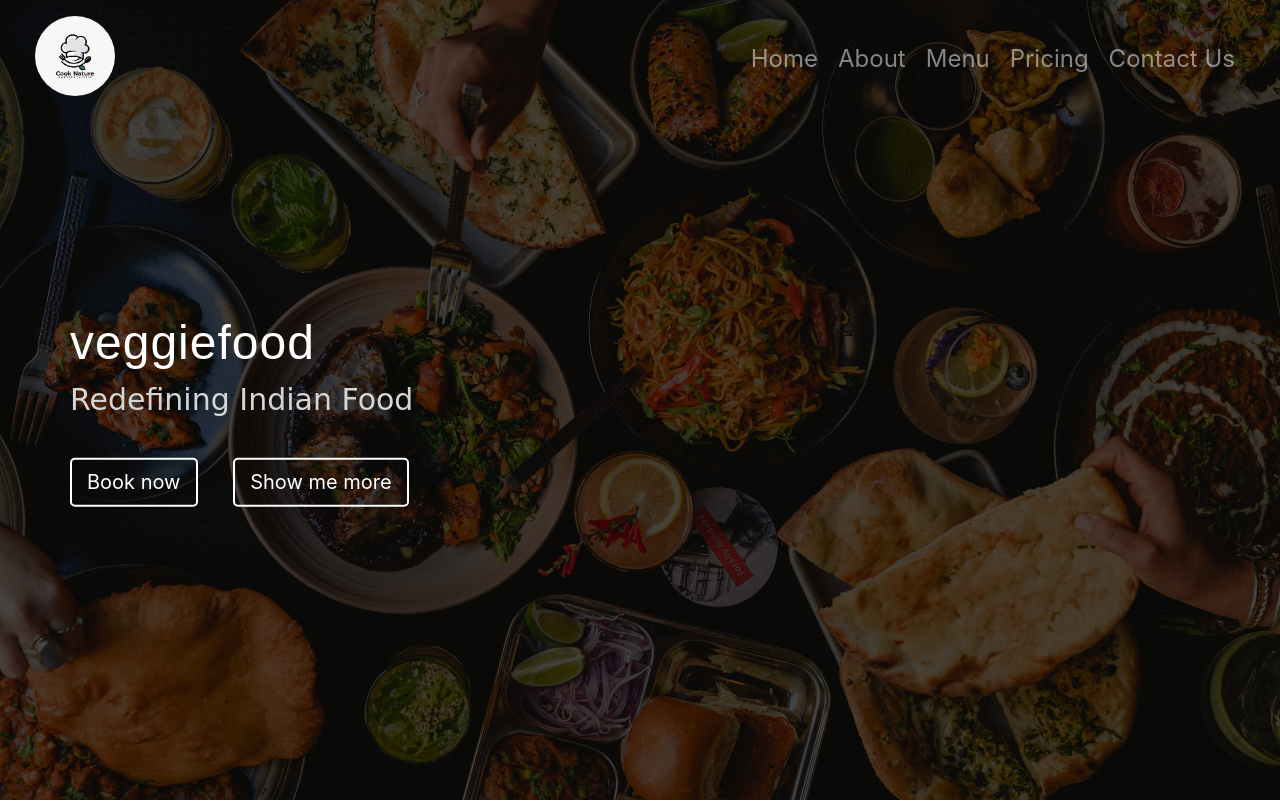
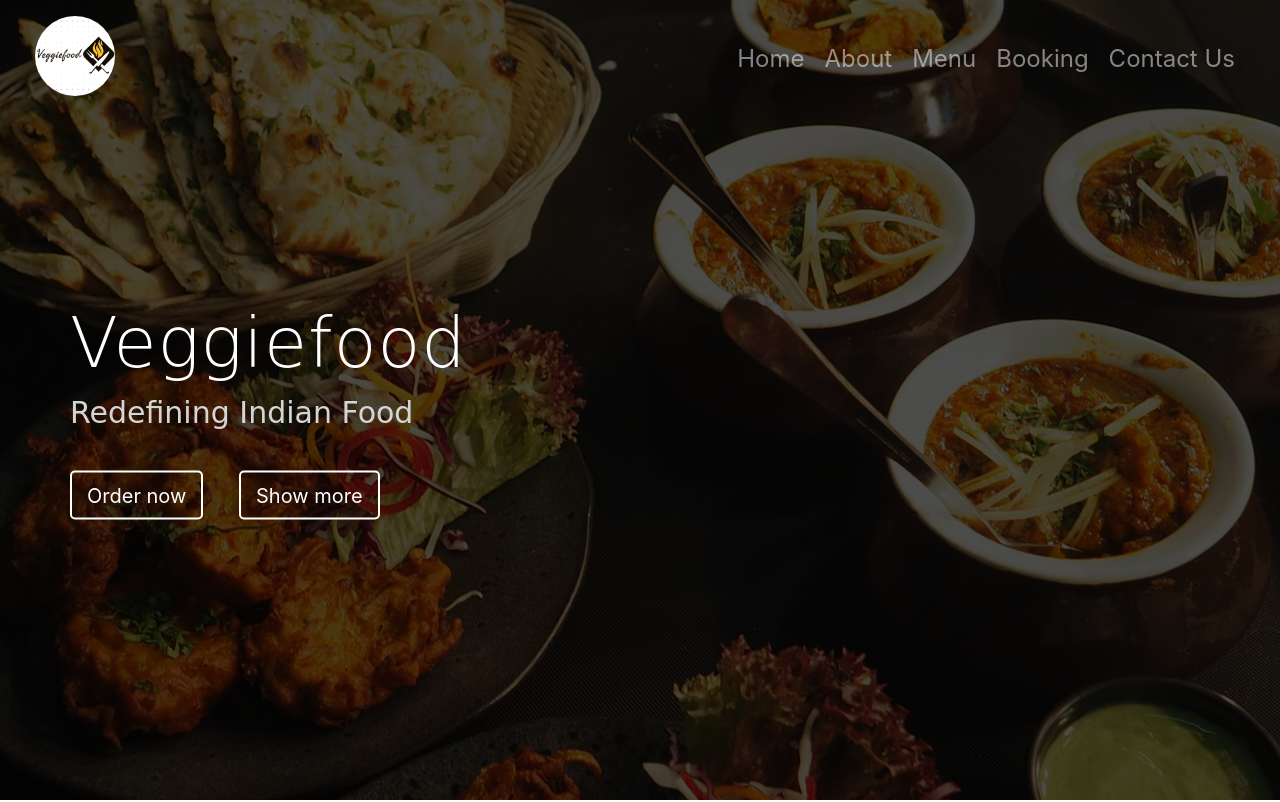
Before and after one commit to omjain2001/Restaurant-website, a plain HTML site: page home.html in a window 1280 px wide. Shown: the top 802 px of the page. Drawn offline with nearby package versions, Linux system fonts and the light colour scheme; files whose address does not match are found by name; a web font is replaced by a local one.

Commit message:
Add files via upload

```diff
--- a/css/style.css
+++ b/css/style.css
@@ -26,7 +26,7 @@
 }
 
 header{
-    background-image: linear-gradient(rgba(0, 0, 0, 0.7),rgba(0, 0, 0, 0.7)),url(img/foodcover.jpg);
+    background-image: linear-gradient(rgba(0, 0, 0, 0.7),rgba(0, 0, 0, 0.7)),url(img/foodcover2.jpg);
     background-size: cover;
     background-attachment:fixed;
     background-position: center;
@@ -37,10 +37,9 @@
 
 h1{
 
-    font-size: 240%;
+    font-size: 260%;
     letter-spacing: 1px;
     word-spacing: 10px;
-
     font-weight: 300;
     color: rgb(255, 255, 255);
 
@@ -457,13 +456,12 @@
 
 .heading{
     margin-top: 20px;
-    font-size: 240%;
+    font-size: 350%;
     letter-spacing: 1px;
     word-spacing: 10px;
-
     font-weight: 300;
     color: rgb(255, 255, 255);
-    font-family: "Sofia", sans-serif;
+    font-family: 'Seaweed Script', cursive;
 }
 
 
@@ -473,7 +471,7 @@
 
 #tagline{
     color:#d4d6d6;
-    font-family: 'Ephesis', cursive;
+    font-family:cursive;
     margin-bottom: 40px;
 }
 
@@ -481,7 +479,3 @@
 .nav-link{
     font-size: 120%;
 }
-
-.send{
-
-}
--- a/home.html
+++ b/home.html
@@ -10,6 +10,7 @@
     <link rel="preconnect" href="https://fonts.googleapis.com">
     <link rel="preconnect" href="https://fonts.gstatic.com" crossorigin>
     <link href="https://fonts.googleapis.com/css2?family=Ephesis&display=swap" rel="stylesheet">
+    <link href="https://fonts.googleapis.com/css2?family=Seaweed+Script&display=swap" rel="stylesheet">
     <link
       href="https://cdn.jsdelivr.net/npm/bootstrap@5.1.1/dist/css/bootstrap.min.css"
       rel="stylesheet"
@@ -22,7 +23,7 @@
     <script src="https://cdnjs.cloudflare.com/ajax/libs/popper.js/1.12.9/umd/popper.min.js" integrity="sha384-ApNbgh9B+Y1QKtv3Rn7W3mgPxhU9K/ScQsAP7hUibX39j7fakFPskvXusvfa0b4Q" crossorigin="anonymous"></script>
     <script src="https://maxcdn.bootstrapcdn.com/bootstrap/4.0.0/js/bootstrap.min.js" integrity="sha384-JZR6Spejh4U02d8jOt6vLEHfe/JQGiRRSQQxSfFWpi1MquVdAyjUar5+76PVCmYl" crossorigin="anonymous"></script>
 
-    <title>res_name</title>
+    <title>Veggiefood</title>
   </head>
 
   <body>
@@ -31,7 +32,7 @@
         <div class="container-fluid" >
           <span class="navbar-brand" href="#">
               <img
-              src="Resources/img/logo-2.jpg"
+              src="Resources/img/l2.png"
               alt="Veggiefood logo"
               width="30"
               height="24"
@@ -54,19 +55,19 @@
           <div class="collapse navbar-collapse" id="navbarTogglerDemo01">
             <ul class="navbar-nav ml-auto">
               <li class="nav-item">
-                <a class="nav-link" href="#">Home</a>
+                <a class="nav-link" href="/home.html">Home</a>
               </li>
               <li>
-                <a class="nav-link" href="">About</a>
+                <a class="nav-link" href="/about.html">About</a>
               </li>
               <li>
-                <a class="nav-link" href="">Menu</a>
+                <a class="nav-link" href="/menus.html">Menu</a>
               </li>
               <li>
-                <a class="nav-link" href="">Pricing</a>
+                <a class="nav-link" href="/pricing.html">Booking</a>
               </li>
               <li>
-                <a class="nav-link" href="">Contact Us</a>
+                <a class="nav-link" href="/contact.html">Contact Us</a>
               </li>
             </ul>
           </div>
@@ -74,11 +75,11 @@
       </nav>
 
       <div class="bimg">
-        <h1 class="heading">veggiefood</h1>
+        <h1 class="heading">Veggiefood</h1>
         <h4 id="tagline">Redefining Indian Food</h4 >
 
-        <a href="#" class="btn btn-ghost ">Book now</a>
-        <a href="#" class="btn btn-ghost">Show me more</a>
+        <a href="/order.html" class="btn btn-ghost ">Order now</a>
+        <a href="/menu.html" class="btn btn-ghost">Show more</a>
       </div>
     </header>
 
```
Also changed, not shown: contact.html (+9 -8 lines), Resources/img/l2.png (added), css/img/foodcover2.jpg (added).
